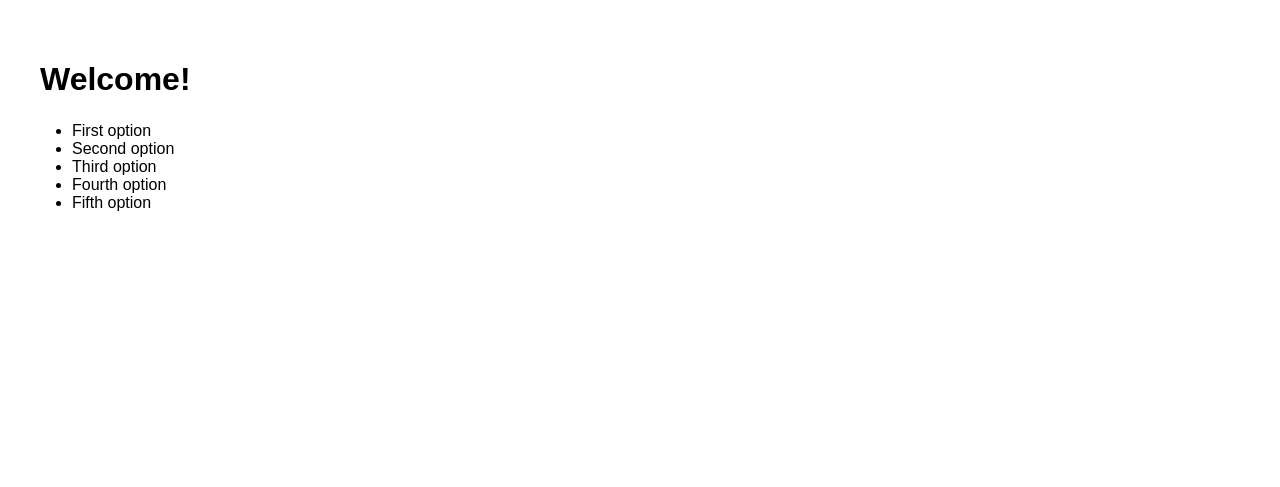
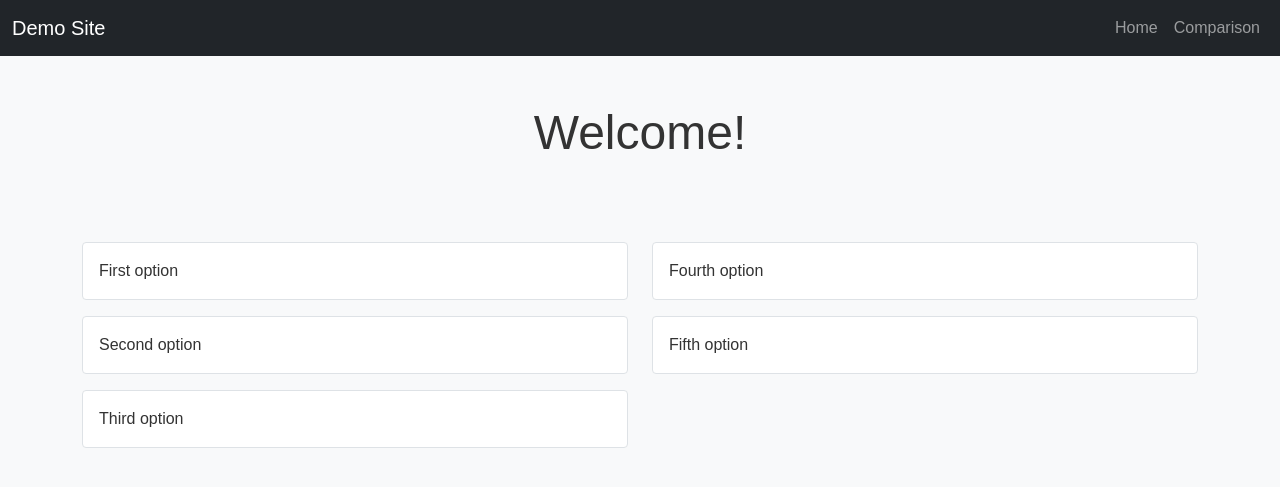
Before and after one commit to michaether/codex-poc, a FastAPI app: page /preview/comparison in a window 1280 px wide. Shown: the top 487 px of the page. Run offline with FastAPI, Linux system fonts and the light colour scheme; some libraries are stand-ins or nearby versions.

Commit message:
Enhance comparison template with bootstrap

```diff
--- a/templates/comparison/comparison_index.html
+++ b/templates/comparison/comparison_index.html
@@ -4,24 +4,63 @@
   <meta charset="UTF-8">
   <meta name="viewport" content="width=device-width, initial-scale=1">
   <title>{{ title }}</title>
+  <link rel="stylesheet" href="/static/bootstrap/css/bootstrap.min.css">
   <style>
-    body { font-family: Arial, sans-serif; padding: 2rem; }
-    h1 { margin-bottom: 1.5rem; }
-    ul { list-style: disc; padding-left: 2rem; }
+    body {
+      font-family: Arial, sans-serif;
+      background-color: #f8f9fa;
+      color: #333;
+    }
+    .comparison-list {
+      list-style: none;
+      padding-left: 0;
+    }
+    .comparison-item {
+      background-color: #fff;
+      border: 1px solid #dee2e6;
+      border-radius: .25rem;
+      padding: 1rem;
+      margin-bottom: 1rem;
+    }
   </style>
 </head>
 <body>
-  <header>
-    <h1>{{ hero_heading }}</h1>
+  <nav class="navbar navbar-expand-lg navbar-dark bg-dark">
+    <div class="container-fluid">
+      <a class="navbar-brand" href="#">{{ title }}</a>
+      <button class="navbar-toggler" type="button" data-bs-toggle="collapse" data-bs-target="#navbarNav" aria-controls="navbarNav" aria-expanded="false" aria-label="Toggle navigation">
+        <span class="navbar-toggler-icon"></span>
+      </button>
+      <div class="collapse navbar-collapse" id="navbarNav">
+        <ul class="navbar-nav ms-auto">
+          <li class="nav-item"><a class="nav-link" href="#">Home</a></li>
+          <li class="nav-item"><a class="nav-link" href="#">Comparison</a></li>
+        </ul>
+      </div>
+    </div>
+  </nav>
+  <header class="py-5 text-center bg-light">
+    <div class="container">
+      <h1 class="display-5">{{ hero_heading }}</h1>
+    </div>
   </header>
-  <main>
-    <ul>
-      <li>{{ comparison1 }}</li>
-      <li>{{ comparison2 }}</li>
-      <li>{{ comparison3 }}</li>
-      <li>{{ comparison4 }}</li>
-      <li>{{ comparison5 }}</li>
-    </ul>
+  <main class="container py-4">
+    <div class="row g-4">
+      <div class="col-md-6">
+        <ul class="comparison-list">
+          <li class="comparison-item">{{ comparison1 }}</li>
+          <li class="comparison-item">{{ comparison2 }}</li>
+          <li class="comparison-item">{{ comparison3 }}</li>
+        </ul>
+      </div>
+      <div class="col-md-6">
+        <ul class="comparison-list">
+          <li class="comparison-item">{{ comparison4 }}</li>
+          <li class="comparison-item">{{ comparison5 }}</li>
+        </ul>
+      </div>
+    </div>
   </main>
+  <script src="/static/bootstrap/js/bootstrap.bundle.min.js"></script>
 </body>
 </html>
```
